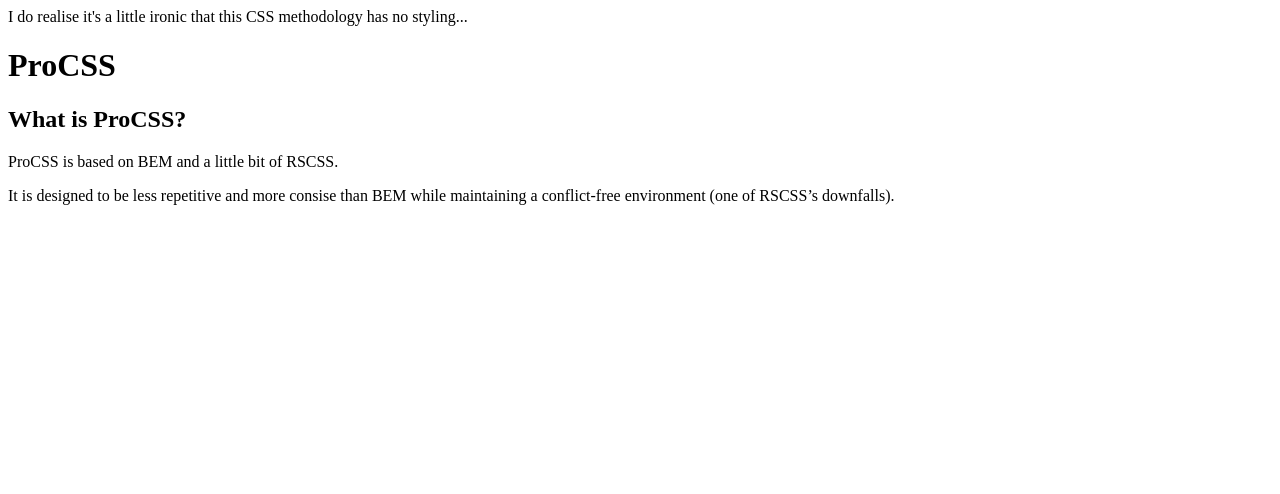
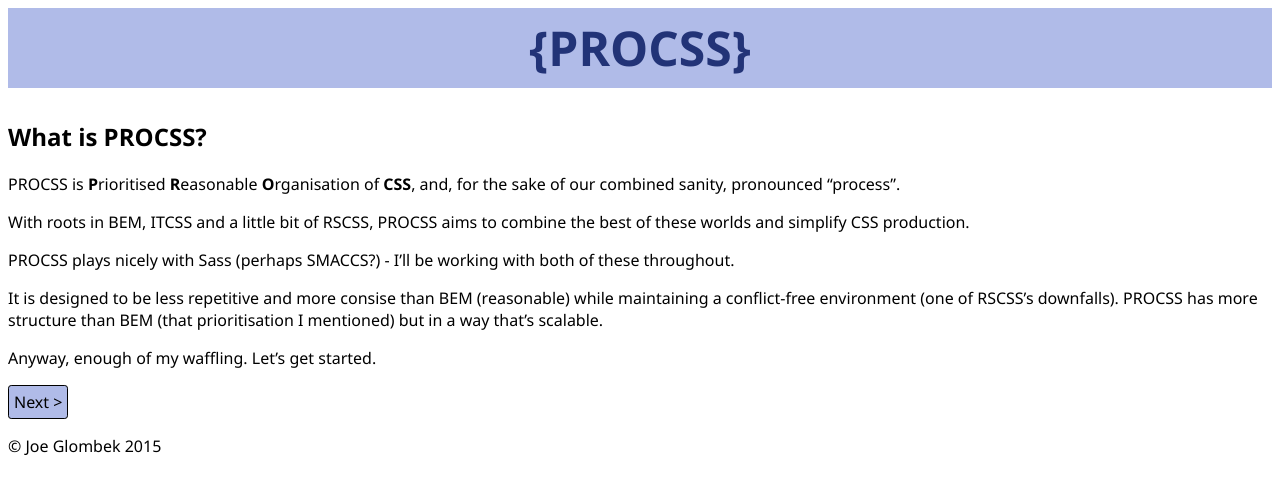
Before and after one commit to glombek/ProCSS, a Jekyll site: the page built from index.md, in a window 1280 px wide. Shown: the top 494 px of the page. Built offline with Jekyll 4.4.1, drawn with Linux system fonts in a browser that asks for light colours.

Commit message:
Scss and p1 content

```diff
--- a/_layouts/default.html
+++ b/_layouts/default.html
@@ -1,15 +1,25 @@
 <html>
 	<head>
-		<title>{{ page.title }}</title>
+		<title>{{ page.title }} ~ PROCSS</title>
 
 		<link rel="stylesheet" href="styles/style.css">
 	</head>
 	<body>
 		<header class="site-header">
-			<h1 class="_logo">ProCSS</h1>
+			<h1 class="_logo">{PROCSS}</h1>
 		</header>
-		<main>
+		<main class="content">
 			{{ content }}
+
+			{% if page.prev %}
+			<a class="button" href="{{ page.prev }}.html">&lt; Previous</a>
+			{% endif %}
+			{% if page.next %}
+			<a class="button" href="{{ page.next }}.html">Next &gt;</a>
+			{% endif %}
 		</main>
+		<footer class="site-footer">
+			<p class="_copyright">&copy; Joe Glombek 2015</p>
+		</footer>
 	</body>
 </html>
--- a/bower.json
+++ b/bower.json
@@ -2,5 +2,6 @@
 	"name": "ProCSS",
 	"version": "0.0.1",
 	"dependencies": {
+		"bourbon": "*"
 	}
 }
--- a/index.md
+++ b/index.md
@@ -1,9 +1,20 @@
 ---
 layout: default
-title: ProCSS
+title: Introduction
+prev:
+next: filestructure
 ---
-## What is ProCSS?
+## What is PROCSS?
 
-ProCSS is based on BEM and a little bit of RSCSS.
+PROCSS is **P**rioritised **R**easonable **O**rganisation of **CSS**, and, for the sake of our combined sanity, pronounced "process".
 
-It is designed to be less repetitive and more consise than BEM while maintaining a conflict-free environment (one of RSCSS's downfalls).
+With roots in BEM, ITCSS and a little bit of RSCSS, PROCSS aims to combine the best of these worlds and simplify CSS production.
+
+PROCSS plays nicely with Sass (perhaps SMACCS?) - I'll be working with both of these throughout.
+
+
+
+It is designed to be less repetitive and more consise than BEM (reasonable) while maintaining a conflict-free environment (one of RSCSS's downfalls).
+PROCSS has more structure than BEM (that prioritisation I mentioned) but in a way that's scalable.
+
+Anyway, enough of my waffling. Let's get started.
--- /dev/null
+++ b/styles/base/_base.scss
@@ -0,0 +1,3 @@
+// Base - Unclassed HTML elements (type selectors).
+
+// Nothing here yet.
--- /dev/null
+++ b/styles/components/_components.scss
@@ -0,0 +1,5 @@
+// Components - Designed components, chunks of UI.
+// Remember, you can extend objects.
+
+@import "site-header",
+		"button";
--- /dev/null
+++ b/styles/objects/_objects.scss
@@ -0,0 +1,5 @@
+// Objects - Cosmetic-free design patterns
+
+// Nothing here yet.
+
+// Everything in here should be silent, it will start with a %.
--- a/styles/style.css
+++ b/styles/style.css
@@ -1,2 +1,21 @@
-body:before {
-  content: "I do realise it\'s a little ironic that this CSS methodology has no styling..."; }
+html {
+  font-family: "Segoe UI", sans-serif; }
+
+.site-header {
+  background-color: #b0bbe8;
+  color: #223377; }
+  .site-header > ._logo {
+    line-height: 5rem;
+    font-size: 3rem;
+    text-align: center; }
+
+.button {
+  text-decoration: none;
+  color: inherit;
+  border: 1px solid currentColor;
+  padding: 5px;
+  display: inline-block;
+  border-radius: 0.2em;
+  background-color: #b0bbe8; }
+  .button:hover {
+    background-color: #d7ddf4; }
--- /dev/null
+++ b/styles/tools/_tools.scss
@@ -0,0 +1,3 @@
+// Tools - Default mixins and functions.
+
+//Nothing here yet
--- /dev/null
+++ b/styles/trumps/_trumps.scss
@@ -0,0 +1,4 @@
+// Trumps - Helpers and overrides.
+// You probably shouldn't be in here...
+
+// Nothing here yet. (Phew!)
```
Also changed, not shown: filestructure.md (added, +6 -0 lines), gulpfile.js (+28 -18 lines), package.json (+5 -4 lines), styles/components/_button.scss (added, +13 -0 lines), styles/components/_site-header.scss (added, +9 -0 lines), styles/generic/_generic.scss (added, +7 -0 lines), styles/settings/_settings.scss (added, +10 -0 lines), styles/style.scss (+37 -5 lines), 1 other file.
